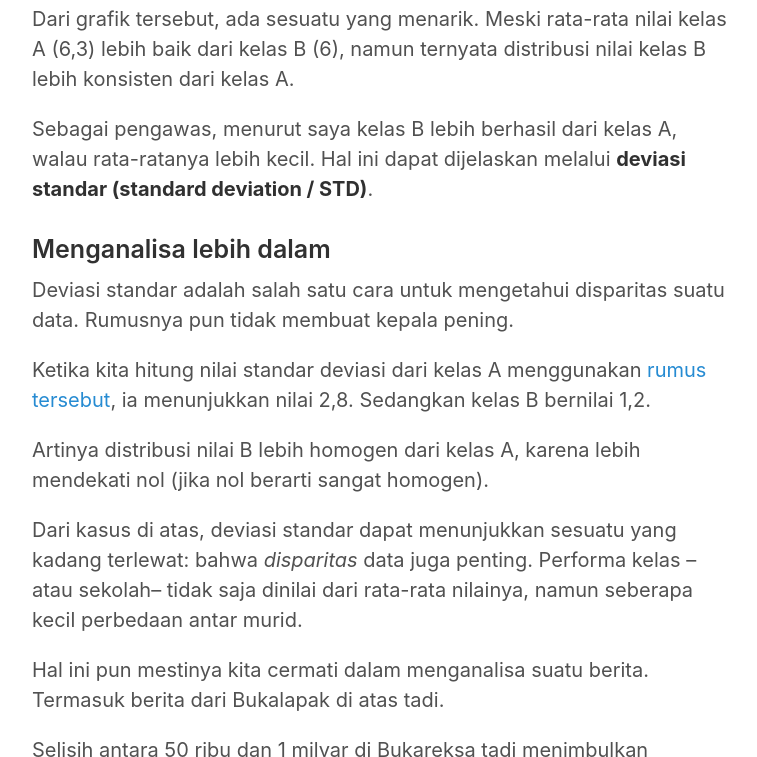
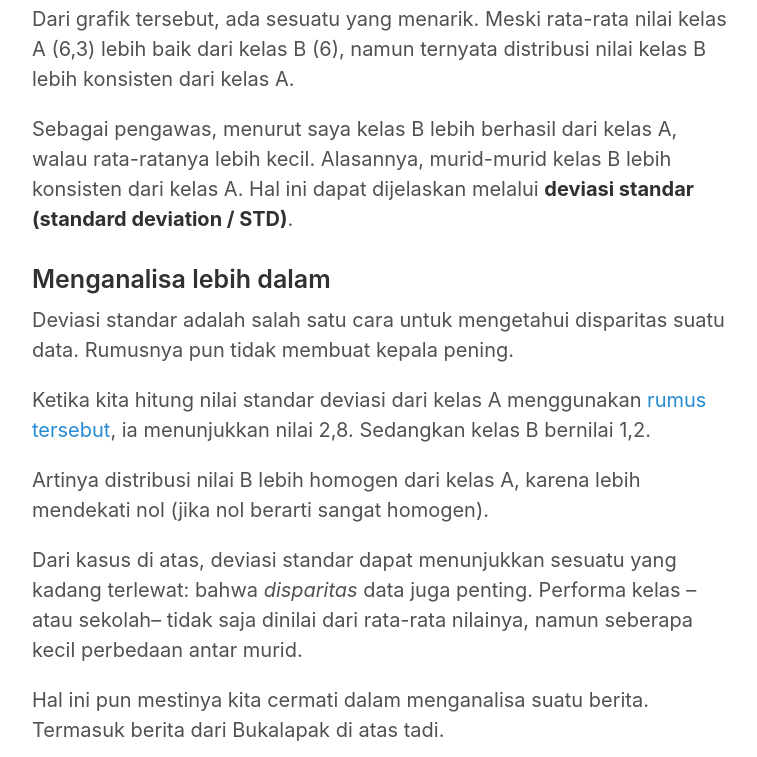
Before and after one commit to famasya/famasya.github.io, a Jekyll site: the page built from _posts/2017-04-15-mencermati-statistik-bukalapak.md, in a window 1280 px wide and 900 px high, scrolled down 1537 px, cut to the strip 143-900 px from the top of the window. Shown: the whole strip, without its empty margins (258-1015 px from the left). Built offline with Jekyll 4.4.1, drawn with Linux system fonts in a browser that asks for light colours.

Commit message:
Update 2017-04-15-mencermati-statistik-bukalapak.md

```diff
--- a/_posts/2017-04-15-mencermati-statistik-bukalapak.md
+++ b/_posts/2017-04-15-mencermati-statistik-bukalapak.md
@@ -31,7 +31,7 @@ Namun mari kita lihat distribusi nilainya
 
 Dari grafik tersebut, ada sesuatu yang menarik. Meski rata-rata nilai kelas A (6,3) lebih baik dari kelas B (6), namun ternyata distribusi nilai kelas B lebih konsisten dari kelas A.
 
-Sebagai pengawas, menurut saya kelas B lebih berhasil dari kelas A, walau rata-ratanya lebih kecil. Hal ini dapat dijelaskan melalui **deviasi standar (standard deviation / STD)**.
+Sebagai pengawas, menurut saya kelas B lebih berhasil dari kelas A, walau rata-ratanya lebih kecil. Alasannya, murid-murid kelas B lebih konsisten dari kelas A. Hal ini dapat dijelaskan melalui **deviasi standar (standard deviation / STD)**.
 
 ### Menganalisa lebih dalam
 
```
